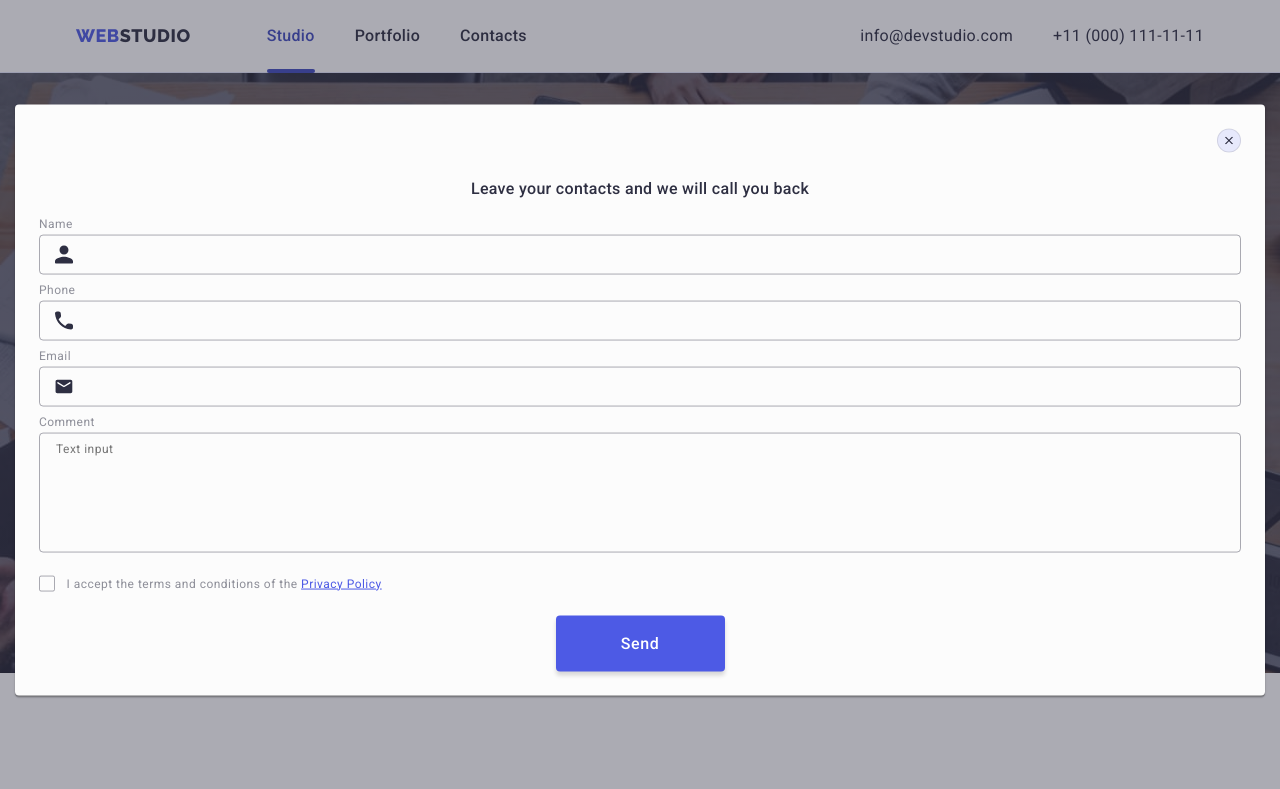
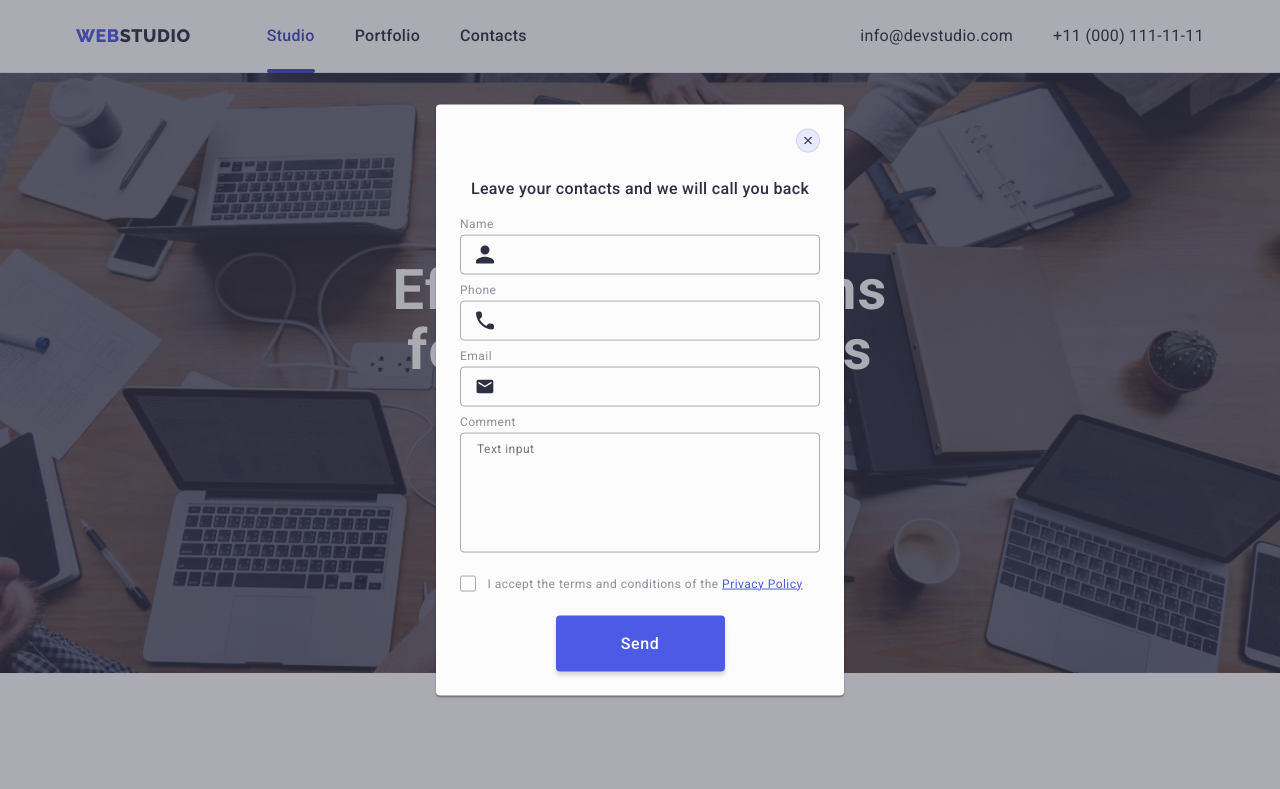
Before and after one commit to YuliyaShunkina/goit-markup-hw-06, a plain HTML site: page index.html in a window 1280 px wide. Both pictures are taken after a click on the button "Order Service". Shown: the top 789 px of the page. Drawn offline with nearby package versions, Linux system fonts and the light colour scheme.

Commit message:
modal fix

```diff
--- a/css/styles.css
+++ b/css/styles.css
@@ -1146,6 +1146,9 @@ img {
   .product-item {
     width: calc((100% - 96px) / 2);
   }
+  .modal {
+    width: 408px;
+  }
 }
 
 @media screen and (min-width: 1158px) {
```
